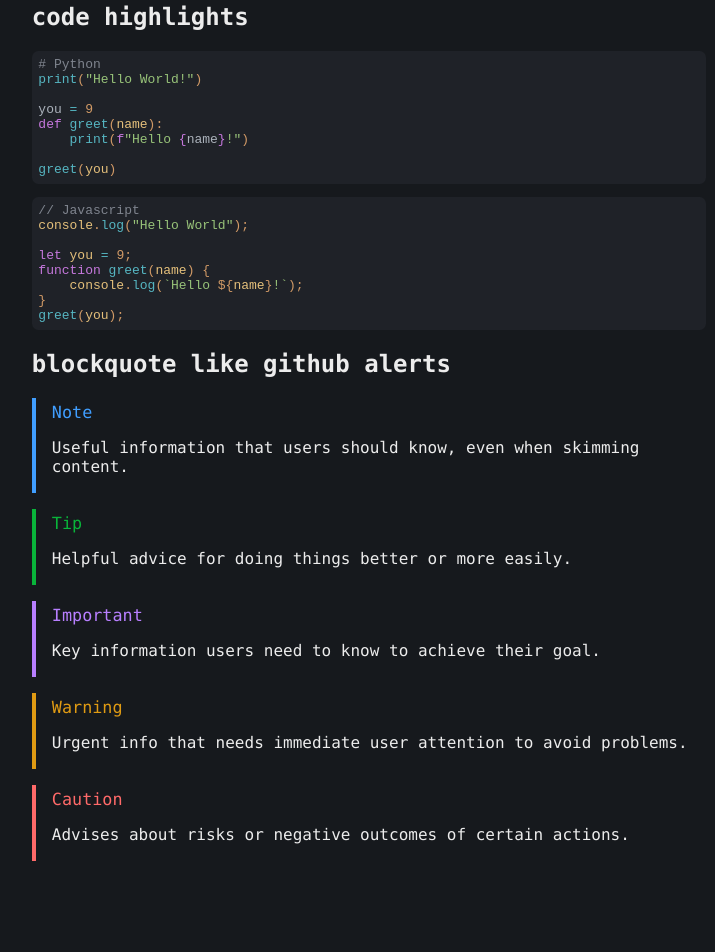
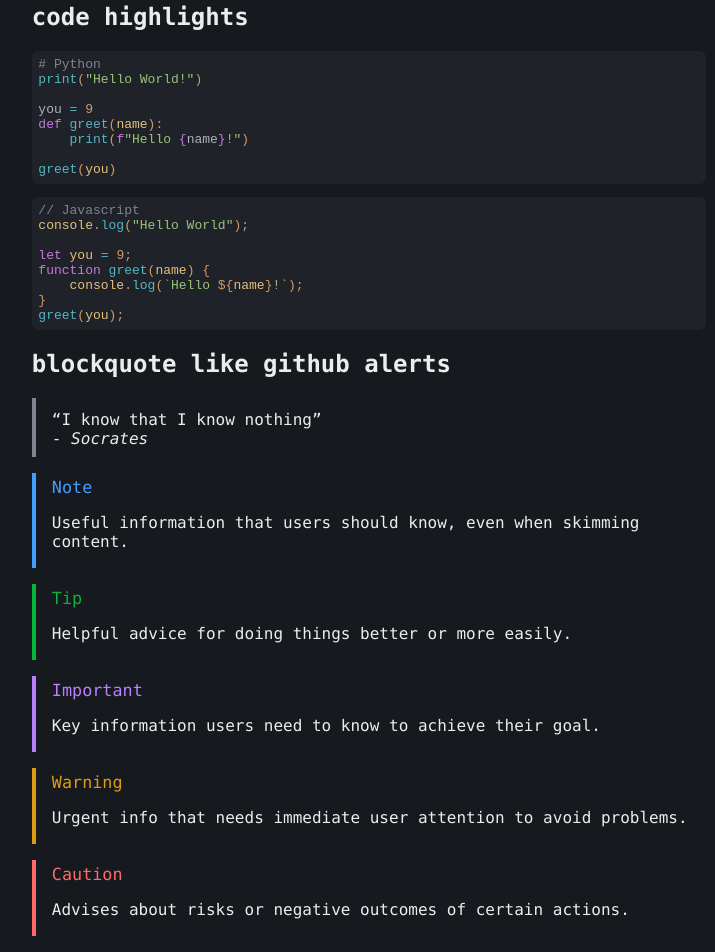
Before and after one commit to MathiasDPX/jekyll-codetheme, a Jekyll site: the page built from index.md, in a window 1280 px wide. Shown: the part 963-1915 px from the top of the page, without its empty margins (271-986 px from the left). Built offline with Jekyll 4.4.1, drawn with Linux system fonts in a browser that asks for light colours; before the commit the page ends 1840 px from its top, so only the background shows below that; grey boxes are pictures that could not be loaded.

Commit message:
add untyped blockquote

````diff
--- a/_sass/base.scss
+++ b/_sass/base.scss
@@ -4,7 +4,7 @@ body {
 
 body {
     background-color: #fff;
-    font-family: consolas;
+    font-family: Consolas, Menlo, Monaco, Lucida Console, Liberation Mono, DejaVu Sans Mono, Bitstream Vera Sans Mono, Courier New, monospace, serif;
     margin: auto;
     max-width: 70ch;
     color: #ececec;
@@ -44,11 +44,14 @@ blockquote {
     padding-top: 4px;
     margin: 1rem 0;
 
+    &::before {
+        font-size: 1.05em;
+    }
+
     &[type="note"] {
         &::before {
             content: 'Note';
             color: $bq-note;
-            font-size: 1.05em;
         }
         border-left-color: $bq-note;
     }
@@ -57,7 +60,6 @@ blockquote {
         &::before {
             content: 'Tip';
             color: $bq-tip;
-            font-size: 1.05em;
         }
         border-left-color: $bq-tip;
     }
@@ -66,7 +68,6 @@ blockquote {
         &::before {
             content: 'Important';
             color: $bq-important;
-            font-size: 1.05em;
         }
         border-left-color: $bq-important;
     }
@@ -75,7 +76,6 @@ blockquote {
         &::before {
             content: 'Warning';
             color: $bq-warning;
-            font-size: 1.05em;
         }
         border-left-color: $bq-warning;
     }
@@ -84,9 +84,12 @@ blockquote {
         &::before {
             content: 'Caution';
             color: $bq-caution;
-            font-size: 1.05em;
         }
         border-left-color: $bq-caution;
+    }
+
+    &:not([type]) p {
+        margin: 0.5rem 0;
     }
 }
 
--- a/index.md
+++ b/index.md
@@ -9,7 +9,7 @@ layout: default
 
 Made by {% mention U080HHYN0JD %} for {% mention C08K7ARJ58U %}
 
-<!-- use current timestamp for the latest version of the preview -->
+<!--- use current timestamp for the latest version of the preview -->
 ![Opengraph preview of this repository](https://opengraph.githubassets.com/{{ 'now' | date:'%s' }}/MathiasDPX/jekyll-codetheme)
 *Opengraph preview of this repository*
 
@@ -38,6 +38,8 @@ greet(you);
 ```
 
 ## blockquote like github alerts
+> "I know that I know nothing" <br>- *Socrates*
+
 > Useful information that users should know, even when skimming content.
 {: type="note"}
 
````
